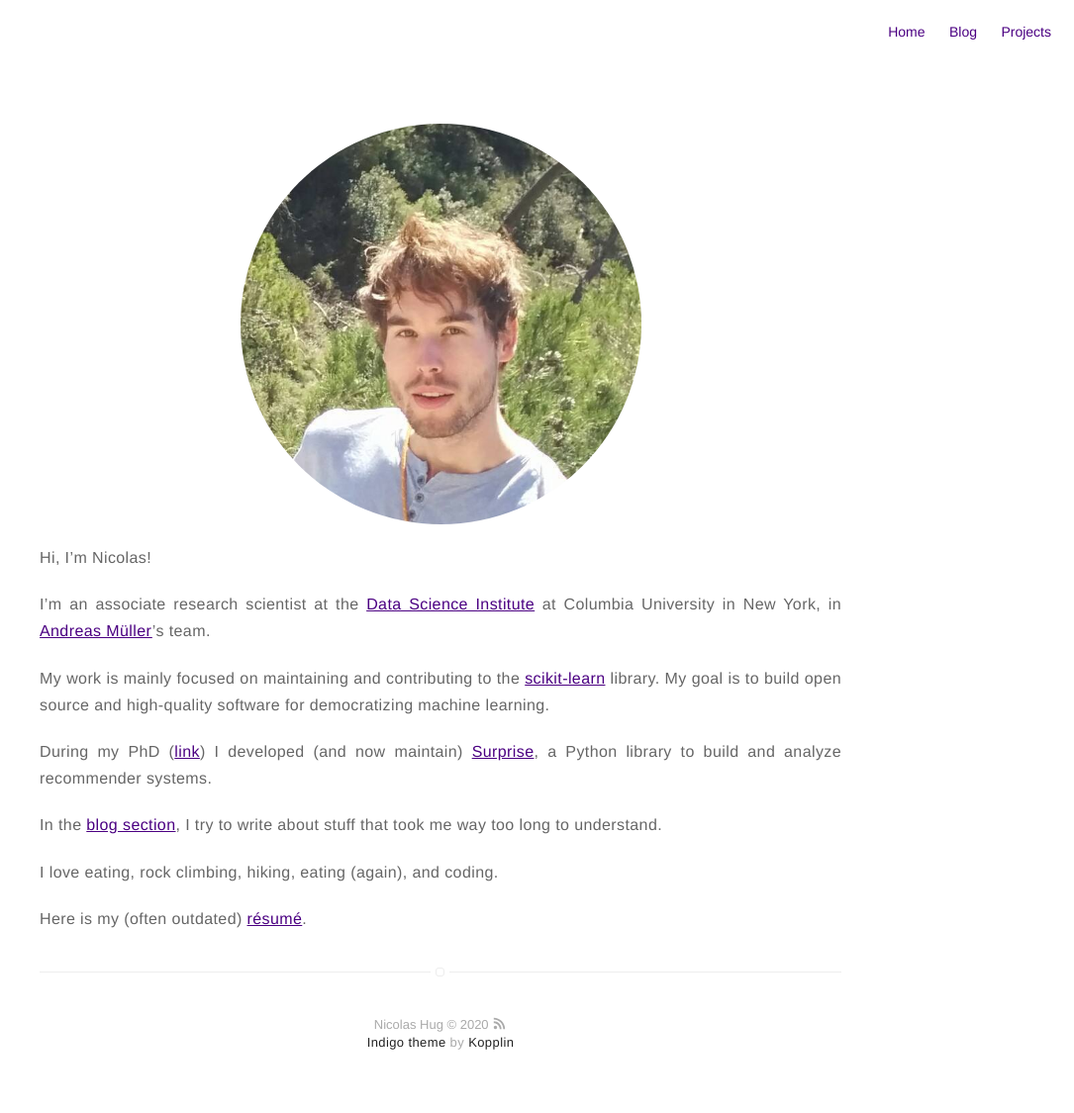
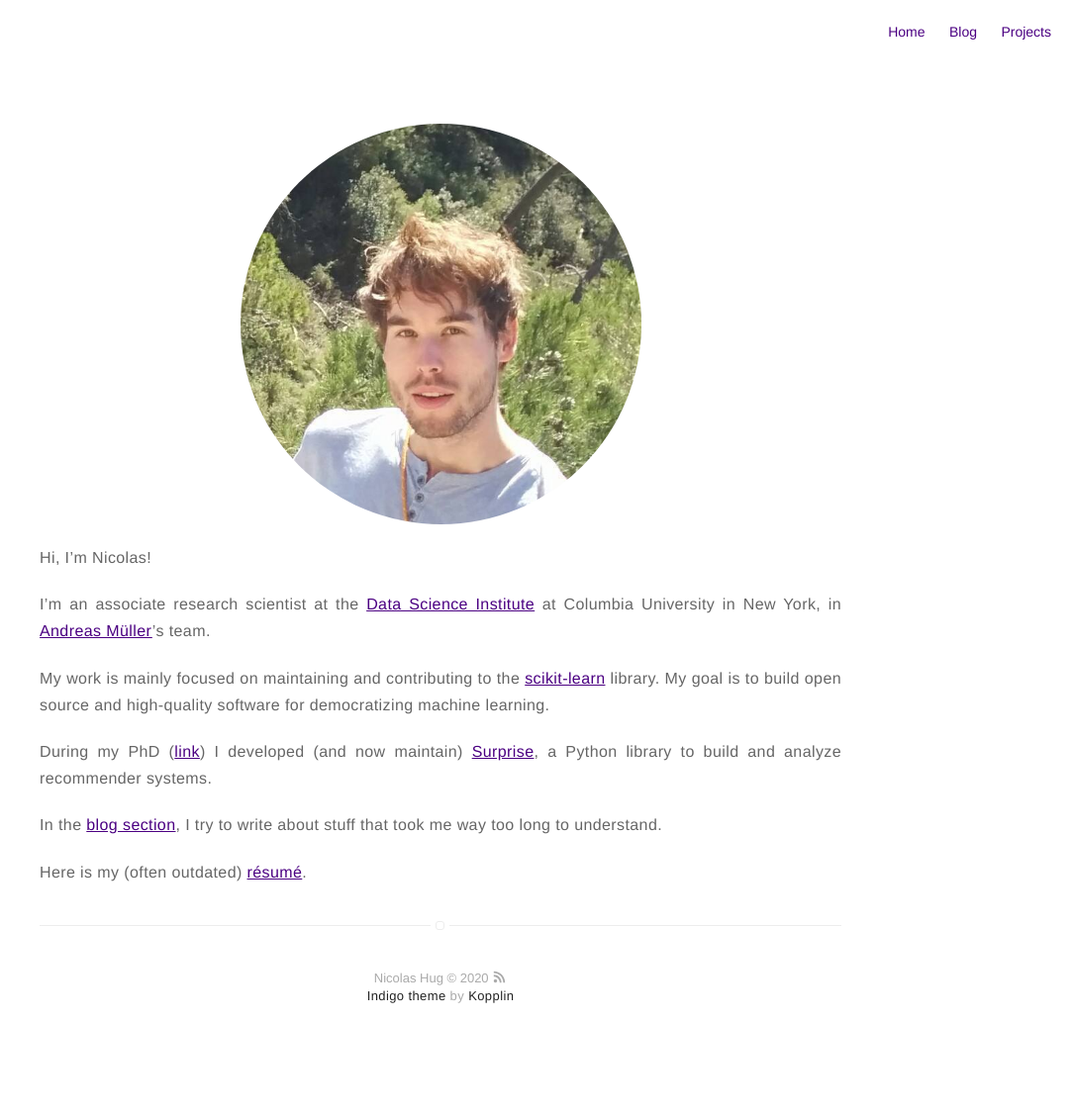
Before and after one commit to NicolasHug/nicolashug.github.io, a Jekyll site: the page built from about.md, in a window 1280 px wide. Shown: the whole page at 99% size, without its empty margins (195-1280 px from the left). Built offline with Jekyll 4.4.1, drawn with Linux system fonts in a browser that asks for light colours; after the commit the page ends 1078 px from its top, so only the background shows below that.

Commit message:
minor update

```diff
--- a/about.md
+++ b/about.md
@@ -22,6 +22,4 @@ build and analyze recommender systems.
 In the [blog section]({{ site.url }}/blog), I try to write about stuff that
 took me way too long to understand.
 
-I love eating, rock climbing, hiking, eating (again), and coding.
-
 Here is my (often outdated) [résumé]({{ site.url }}/assets/Nicolas_Hug_CV.pdf).
```
